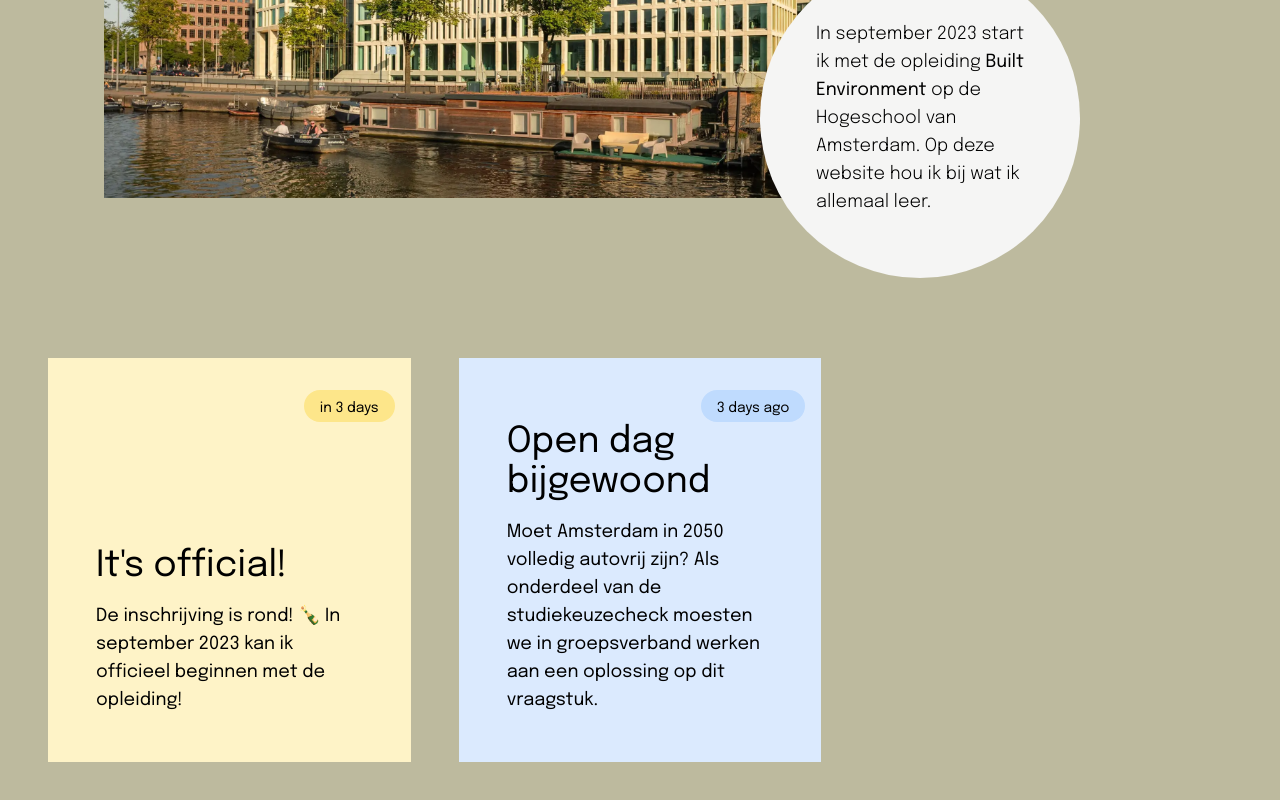
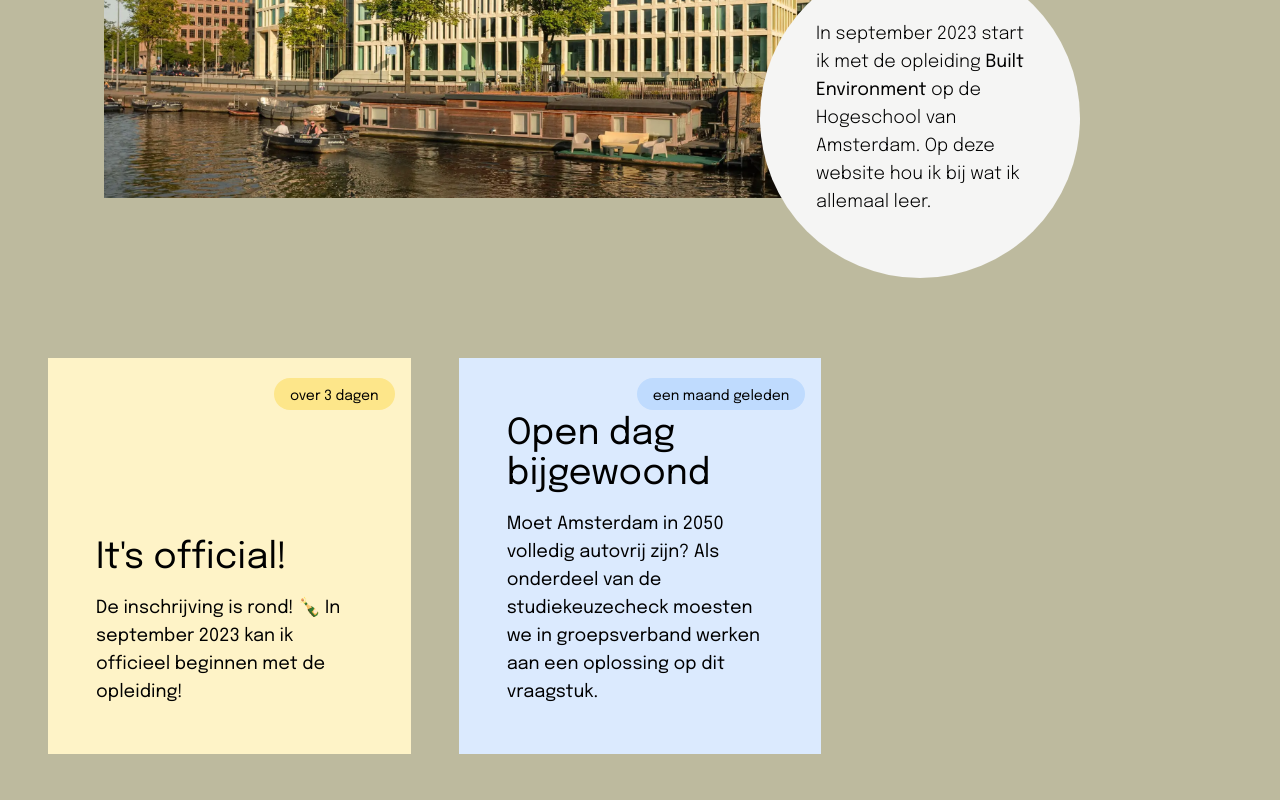
Before and after one commit to romerdev/bouwblog, a Next.js app: page / in a window 1280 px wide. Shown: the part 639-1439 px from the top of the page. Built offline with nearby package versions, Linux system fonts and the light colour scheme.

Commit message:
refactor(cards): translate dates to dutch

```diff
--- a/app/page.tsx
+++ b/app/page.tsx
@@ -27,7 +27,7 @@ export default function Home() {
             </Card>
           </li>
           <li>
-            <Card title={"Open dag bijgewoond"} date={"2023-05-14"} colors={["bg-blue-100", "bg-blue-200"]}>
+            <Card title={"Open dag bijgewoond"} date={"2023-04-06"} colors={["bg-blue-100", "bg-blue-200"]}>
               Moet Amsterdam in 2050 volledig autovrij zijn? Als onderdeel van de studiekeuzecheck moesten we in groepsverband werken aan een oplossing op dit vraagstuk.
             </Card>
           </li>
--- a/components/card.tsx
+++ b/components/card.tsx
@@ -1,16 +1,18 @@
 import dayjs from "dayjs";
 import relativeTime from  "dayjs/plugin/relativeTime";
+require('dayjs/locale/nl')
 dayjs.extend(relativeTime);
+dayjs.locale("nl")
 
 export default function Card({children, title, date, colors}: {children: React.ReactNode, title: string, date: string, colors: Array<string>;}) {
 
 const formattedDate: string =dayjs().to(dayjs(date));
 
   return (
-    <div className={`${colors[0]} p-8 md:pt-16 md:p-12 flex flex-col justify-end h-full relative`}>
+    <div className={`${colors[0]} p-8 md:p-12 md:pt-14 flex flex-col justify-end h-full relative`}>
       <h2 className="text-light text-3xl md:text-4xl max-w-[15rem] mb-4">{title}</h2>
       <p className="md:text-lg">{children}</p>
-      <p className={`${colors[1]} w-fit text-sm pt-2 pb-1 px-4 rounded-full absolute top-8 right-4`}>{formattedDate}</p>
+      <p className={`${colors[1]} w-fit text-sm pt-2 pb-1 px-4 rounded-full absolute top-5 right-4`}>{formattedDate}</p>
     </div>
   );
 }
```
